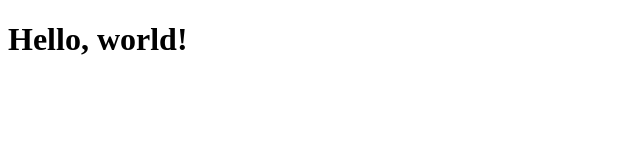
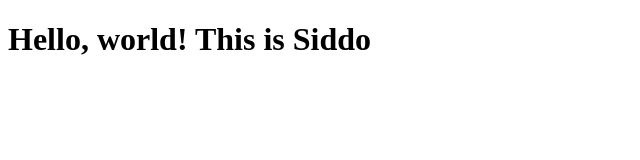
Before and after one commit to siddharth-sable/siddharth-sable.github.io, a plain HTML site: page index.html in a window 1280 px wide. Shown: the whole page, without its empty margins (0-640 px from the left). Drawn offline with Linux system fonts and the light colour scheme.

Commit message:
Update index.html

```diff
--- a/index.html
+++ b/index.html
@@ -6,6 +6,6 @@
     <title>Bootstrap demo</title>
   </head>
   <body>
-    <h1>Hello, world!</h1>
+    <h1>Hello, world! This is Siddo</h1>
   </body>
 </html>
```
